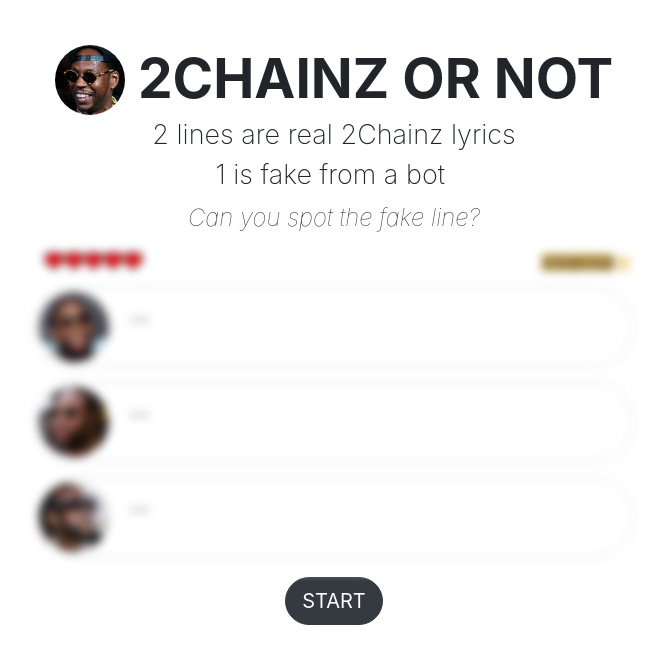
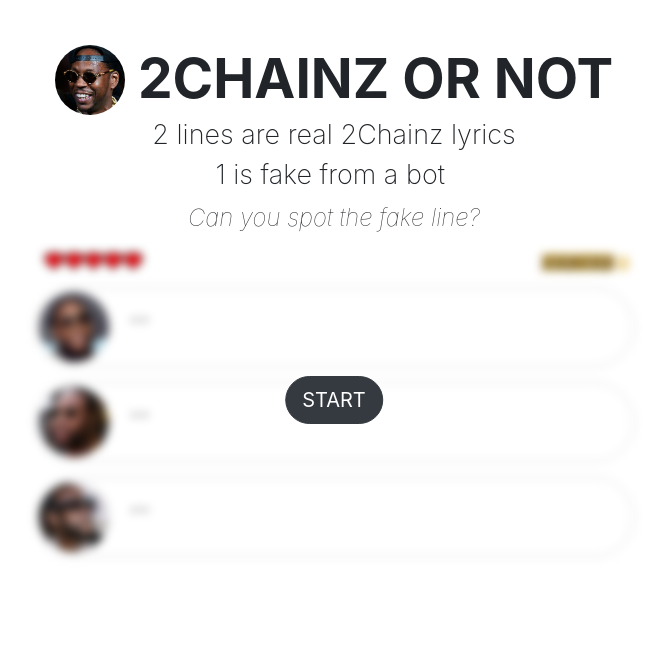
Before and after one commit to rinaykumar/2chainz-or-bot, a React (Create React App) app in the folder frontend/: page / in a window 1280 px wide. Shown: the top 664 px of the page, without its empty margins (306-971 px from the left). Built offline with nearby package versions, Linux system fonts and the light colour scheme; no server answers.

Commit message:
Start button and some cleanup

```diff
--- a/frontend/src/App.js
+++ b/frontend/src/App.js
@@ -1,7 +1,7 @@
 import React from 'react';
 import './css/styles.css';
 import './css/bootstrap.min.css';
-import { Modal, ProgressBar } from 'react-bootstrap';
+import { Modal } from 'react-bootstrap';
 // Images
 import Header from './assets/img/header.jpg';
 import Yup from './assets/img/yup2.gif';
@@ -94,6 +94,8 @@
         break;
       case 40:
         document.getElementById('heart2').src = '';
+        break;
+      default:
         break;
     }
   }
@@ -241,6 +243,7 @@
         break;
       default:
         this.setState({ lineImg1: Line25 });
+        break;
     }
   }
 
@@ -322,6 +325,7 @@
         break;
       default:
         this.setState({ lineImg2: Line25 });
+        break;
     }
   }
 
@@ -403,6 +407,7 @@
         break;
       default:
         this.setState({ lineImg3: Line25 });
+        break;
     }
   }
 
@@ -464,10 +469,10 @@
       this.showModal();
     } else {
       console.log('Lives: ' + this.state.lives);
-      if (this.state.lives == 20) {
+      if (this.state.lives === 20) {
         this.showModal3();
       } else {
-        this.showModal2(); //////////////
+        this.showModal2();
       }
     }
 
@@ -489,6 +494,7 @@
               className="rounded-circle float-none header-img"
               src={Header}
               height="70px"
+              alt=""
             />
             <h1>&nbsp;2CHAINZ OR NOT</h1>
           </div>
@@ -498,29 +504,28 @@
             <p className="fake-line">Can you spot the fake line?</p>
           </div>
         </section>
+        <div className="outer-div text-center">
+          <button
+            className="btn btn-dark btn-lg text-uppercase text-center rounded-pill"
+            id="start-button"
+            type="button"
+            onClick={() => this.handleStart()}
+          >
+            START
+          </button>
           <div className="text-center blur-div" id="blurdiv">
             <section className="d-flex justify-content-center score">
               <div className="d-flex justify-content-between align-items-start align-items-md-start score-timer">
                 <div className="d-flex align-items-start heartdiv">
-                <img id="heart1" src={Heart} className="heartimg" />
-                <img id="heart2" src={Heart} className="heartimg" />
-                <img id="heart3" src={Heart} className="heartimg" />
-                <img id="heart4" src={Heart} className="heartimg" />
-                <img id="heart5" src={Heart} className="heartimg" />
+                  <img id="heart1" src={Heart} className="heartimg" alt=""/>
+                  <img id="heart2" src={Heart} className="heartimg" alt=""/>
+                  <img id="heart3" src={Heart} className="heartimg" alt=""/>
+                  <img id="heart4" src={Heart} className="heartimg" alt=""/>
+                  <img id="heart5" src={Heart} className="heartimg" alt=""/>
                 </div>
-
                 <p className="score-text">
-                <img src={Chain} className="chainimg" /> {this.state.correct}
+                  <img src={Chain} className="chainimg" alt=""/> {this.state.correct}
                 </p>
-
-              {/* <ProgressBar variant="danger" now={this.state.lives} /> */}
-
-              {/* <p className="text-left d-flex justify-content-start score-text">
-                &nbsp; &nbsp; ROUND: {this.state.total + 1}
-              </p> */}
-              {/* <p className="text-right d-flex justify-content-end align-items-md-center score-text">
-                &nbsp; &nbsp; SCORE: {this.state.correct} CHAINZ
-              </p> */}
               </div>
             </section>
             <section className="text-center d-flex float-none justify-content-center align-items-center lines">
@@ -534,6 +539,7 @@
                     className="rounded-circle d-flex justify-content-start"
                     src={this.state.lineImg1}
                     height="70px"
+                    alt=""
                   />
                   <p className="text-left line-text">
                     "{this.state.allLines[0]}"
@@ -548,6 +554,7 @@
                     className="rounded-circle d-flex justify-content-start"
                     src={this.state.lineImg2}
                     height="70px"
+                    alt=""
                   />
                   <p className="text-left line-text">
                     "{this.state.allLines[1]}"
@@ -562,6 +569,7 @@
                     className="rounded-circle d-flex justify-content-start"
                     src={this.state.lineImg3}
                     height="70px"
+                    alt=""
                   />
                   <p className="text-left line-text">
                     "{this.state.allLines[2]}"
@@ -570,17 +578,8 @@
               </div>
             </section>
           </div>
-        <div className="d-flex justify-content-center button-div">
-          <button
-            className="btn btn-dark btn-lg text-uppercase text-center rounded-pill"
-            id="start-button"
-            type="button"
-            onClick={() => this.handleStart()}
-          >
-            START
-          </button>
         </div>
-        {/* <footer className="text-center footer">
+        {/* <footer className="text-center mt-auto">
           <p className="footer-text">
             ©&nbsp;2021 rinaykumar |&nbsp;
             <a href="https://github.com/rinaykumar/2chainz-or-not">GitHub</a>
@@ -593,11 +592,12 @@
           backdrop="static"
           keyboard={false}
         >
-          <Modal.Body centered>
+          <Modal.Body centered="true">
             <div className="text-center d-flex float-none justify-content-center align-items-center align-content-center align-self-center">
               <img
                 className="rounded-circle d-flex justify-content-start yupimg"
                 src={Yup}
+                alt=""
               />
               <h1 className="yup">YUP!</h1>
             </div>
@@ -621,11 +621,12 @@
           backdrop="static"
           keyboard={false}
         >
-          <Modal.Body centered>
+          <Modal.Body centered="true">
             <div className="text-center d-flex float-none justify-content-center align-items-center align-content-center align-self-center">
               <img
                 className="rounded-circle d-flex justify-content-start yupimg"
                 src={Nope}
+                alt=""
               />
               <h1 className="yup">NOPE!</h1>
             </div>
@@ -649,12 +650,8 @@
           backdrop="static"
           keyboard={false}
         >
-          <Modal.Body centered>
+          <Modal.Body centered="true">
             <div className="text-center d-flex float-none justify-content-center align-items-center align-content-center align-self-center">
-              <img
-                className="rounded-circle d-flex justify-content-start yupimg"
-                src=""
-              />
               <h1 className="gameover">GAME OVER</h1>
             </div>
             <br />
--- a/frontend/src/css/styles.css
+++ b/frontend/src/css/styles.css
@@ -3,8 +3,6 @@
 
 body {
   padding-top: 30px;
-  /*justify-content: center;*/
-  /*display: flex;*/
 }
 
 .page {
@@ -53,32 +51,35 @@
     font-size: 60px;
     font-family: 'Press Start 2P';
   }
+
   .heartimg {
     height: 18px;
   }
-.chainimg{
+
+  .chainimg {
     height: 20px;
     margin-bottom: 5px;
+  }
 
-}
   .yupimg {
     height: 120px;
   }
 }
-
-
 
 @media (max-width: 575px) {
   .yup {
     font-size: 70px;
     padding-left: 10px;
   }
+
   .heartimg {
     height: 14px;
   }
-  .chainimg{
-    height: 16px
+
+  .chainimg {
+    height: 16px;
   }
+
   .gameover {
     font-size: 50px;
     font-family: 'Press Start 2P';
@@ -93,7 +94,6 @@
   }
 }
 
-
 @media (min-width: 576px) {
   .page h2 {
     font-size: 27px;
@@ -101,20 +101,9 @@
   }
 }
 
-.lineHover:hover{
+.lineHover:hover {
   box-shadow: 1px 1px 13px -2px rgba(30, 30, 60, 0.9);
 }
-
-/* .background {
-  min-height: 100%;
-  margin: 0 auto -10px;
-}
-
-html, body {
-  height: 100%;
-  margin: 0;
-} */
-
 
 @media (min-width: 576px) {
   .page p {
@@ -129,7 +118,6 @@
   .page p {
     font-size: medium;
     font-weight: 100;
-    /* padding-top: 5px; */
     font-style: oblique;
     padding-bottom: 20px;
   }
@@ -196,7 +184,7 @@
 @media (min-width: 401px) {
   .score-text {
     font-size: 17px;
-    color:goldenrod;
+    color: goldenrod;
     font-weight: bold;
   }
 }
@@ -204,7 +192,8 @@
 @media (max-width: 400px) {
   .score-text {
     font-size: small;
-    color: grey;
+    color: goldenrod;
+    font-weight: bold;
   }
 }
 
@@ -245,17 +234,15 @@
   margin-bottom: 0px;
 }
 
-
+.background {
+  padding-bottom:120px;
+}
 
 .footer {
-  height: 10px;
-  position: fixed;
-  padding-top: 5px;
-  padding-bottom: 10px;
-  bottom: 0;
-  width: 100%;
-  height: 2rem;
-  visibility: visible;
+  position:fixed;
+  left:0;
+  bottom:0;
+  right:0;
 }
 
 .footer-text {
@@ -265,10 +252,8 @@
 }
 
 .about {
-  /*visibility: hidden;*/
   padding-top: 30px;
   align-content: center;
-  /*position: relative;*/
 }
 
 .about-p {
@@ -290,76 +275,46 @@
   }
 }
 
-@media (max-width: 768px) {
 .blur-div {
   -moz-filter: blur(5px);
   -ms-filter: blur(5px);
   filter: blur(5px);
-    /*width: 100%;*/
-    /*height: 100%;*/
-    /*position: absolute;*/
-    /*top: 0;*/
-    /*left: 10%;*/
-    /*z-index: 1;*/
-    /*margin: 0 auto;*/
-    /*justify-content: center;*/
-  }
 }
 
-@media (min-width: 769px) {
-  .blur-div {
-    -moz-filter: blur(5px);
-    -ms-filter: blur(5px);
-    filter: blur(5px);
-    /*width: 100%;*/
-    /*height: 100%;*/
-    /*position: absolute;*/
-    /*top: 0;*/
-    /*left: 20%;*/
-    /*z-index: 1;*/
-    /*margin: 0 auto;*/
-    /*justify-content: center;*/
-  }
+@media (max-width: 500px) {
+  .outer-div {
+    position: relative;
+    text-align: center;
+    width: 80vw;
+    height: 320px;
+    margin: auto;
+    z-index: 1;
   }
 
-@media (max-width: 400px) {
-  .outer-div {
-    /*padding-top: 10px;*/
-    position: relative;
-    /*vertical-align: middle;*/
-    /*align-items: center;*/
-    /*z-index: 2;*/
-    width: 80vw;
-    height: 320px;
-    /*align-self: center;*/
-    margin: auto;
-    z-index: 1;
+  #start-button {
+    position: fixed;
+    left: 50%;
+    top: 40%;
+    transform: translate(-50%, -50%);
+    z-index: 2;
   }
 }
 
 @media (min-width: 501px) {
   .outer-div {
-    /*padding-top: 10px;*/
     position: relative;
-    /*vertical-align: middle;*/
-    /*align-items: center;*/
-    /*z-index: 2;*/
+    text-align: center;
     width: 600px;
     height: 320px;
-    /*align-self: center;*/
     margin: auto;
     z-index: 1;
   }
-}
 
-.button-div {
-  padding-bottom: 15px;
-  padding-top: 5px;
-}
-
-@media (max-width: 400px) {
   #start-button {
-    font-size: small;
-    display: table-cell;
+    position: fixed;
+    left: 50%;
+    top: 50%;
+    transform: translate(-50%, -50%);
+    z-index: 2;
   }
 }
```
Lines whose indentation alone changed are shown as unchanged.
